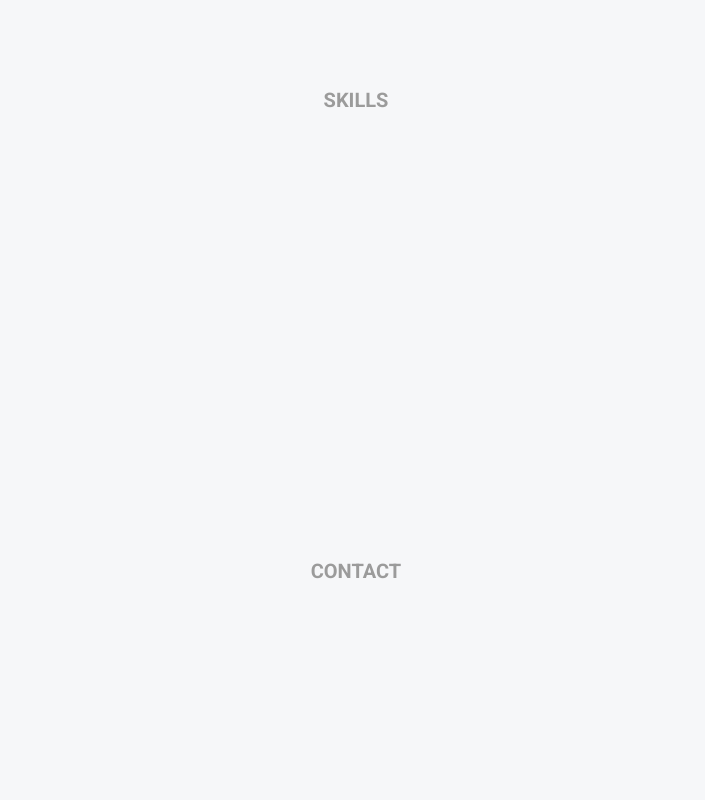
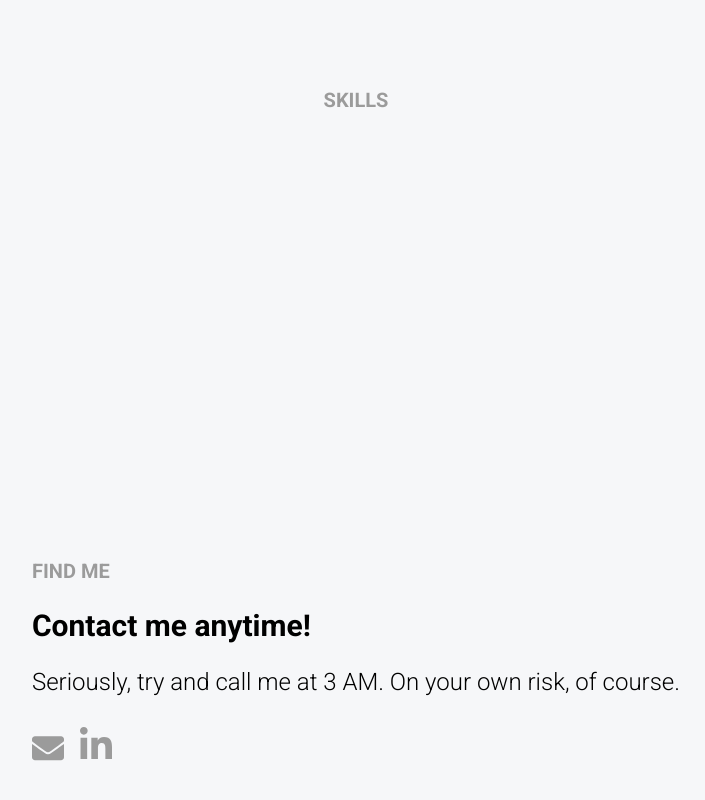
Before and after one commit to lbrndsn/portfolio, a React (Create React App) app: page / in a window 1280 px wide. Shown: the part 1676-2476 px from the top of the page, without its empty margins (93-798 px from the left). Before the commit the page ends 2373 px from the top, so only its background shows below. Built offline with nearby package versions, Linux system fonts and the light colour scheme.

Commit message:
made contact page

```diff
--- a/public/index.html
+++ b/public/index.html
@@ -25,7 +25,7 @@
       work correctly both with client-side routing and a non-root public URL.
       Learn how to configure a non-root public URL by running `npm run build`.
     -->
-    <title>React App</title>
+    <title>Loïs Berndsen | Interaction Designer</title>
   </head>
   <body>
     <noscript>You need to enable JavaScript to run this app.</noscript>
--- a/src/App.scss
+++ b/src/App.scss
@@ -150,3 +150,27 @@ nav {
   box-shadow: 4px 6px 39px -20px rgba(0,0,0,0.75);
   transform: scale(1.05);
 }
+
+.contact-buttons {
+  display: flex;
+  align-items: flex-end;
+  margin-bottom: 200px;
+
+  svg {
+    margin-right: $padding-16;
+    width: 32px;
+    transition: 0.2s $cubic-bezier-bounce;
+  }
+
+  svg path {
+    fill: $text-gray;
+  }
+
+  svg:hover path {
+    fill: $primary-color;
+  }
+
+  svg:hover {
+    transform: scale(1.1);
+  }
+}
--- a/src/pages/Contact.js
+++ b/src/pages/Contact.js
@@ -1,8 +1,11 @@
 import React, {useEffect, useRef} from "react";
 import {useRouteStore} from "../stores/RouteStore";
 import {observer} from "mobx-react-lite";
+import linkedIn from "../img/linked-in.svg";
+import envelop from "../img/envelope-solid.svg";
 
-const Contact = observer(({ id }) => {
+
+const Contact = observer(({id}) => {
     const routeStore = useRouteStore();
     const ref = useRef(null);
 
@@ -13,7 +16,41 @@ const Contact = observer(({ id }) => {
     return (
         <div className="fixed page" ref={ref}>
             <div className="page-inner">
-                <h1>Contact</h1>
+                <h1>Find me</h1>
+                <h2>Contact me anytime!</h2>
+                <p>Seriously, try and call me at 3 AM. On your own risk, of course.</p>
+                <div className="contact-buttons">
+
+                    <a href="mailto:me@loisberndsen.nl">
+                        <svg width="46px" height="35px" viewBox="0 0 46 35" version="1.1"
+                             xmlns="http://www.w3.org/2000/svg">
+                            <g id="Page-1" stroke="none" stroke-width="1" fill="none" fill-rule="evenodd">
+                                <g id="envelope-solid" transform="translate(-394.000000, -724.000000)">
+                                    <g transform="translate(394.000000, 724.000000)">
+                                        <path
+                                            d="M45.1285156,11.3921875 C45.4789063,11.1136719 46,11.3742187 46,11.8144531 L46,30.1875 C46,32.5683594 44.0683594,34.5 41.6875,34.5 L4.3125,34.5 C1.93164062,34.5 0,32.5683594 0,30.1875 L0,11.8234375 C0,11.3742187 0.512109375,11.1226562 0.871484375,11.4011719 C2.88398437,12.9644531 5.55234375,14.95 14.7164062,21.6074219 C16.6121094,22.9910156 19.8105469,25.9019531 23,25.8839844 C26.2074219,25.9109375 29.46875,22.9371094 31.2925781,21.6074219 C40.4566406,14.95 43.1160156,12.9554687 45.1285156,11.3921875 Z M23,23 C25.084375,23.0359375 28.0851563,20.3765625 29.5945312,19.2804688 C41.5167969,10.6285156 42.4242187,9.87382813 45.1734375,7.71757813 C45.6945312,7.31328125 46,6.684375 46,6.01953125 L46,4.3125 C46,1.93164063 44.0683594,2.55351296e-15 41.6875,2.55351296e-15 L4.3125,2.55351296e-15 C1.93164062,2.55351296e-15 0,1.93164063 0,4.3125 L0,6.01953125 C0,6.684375 0.30546875,7.30429688 0.8265625,7.71757813 C3.57578125,9.86484375 4.48320313,10.6285156 16.4054688,19.2804688 C17.9148437,20.3765625 20.915625,23.0359375 23,23 Z"
+                                            id="Shape" fill="#000000" fill-rule="nonzero"></path>
+                                    </g>
+                                </g>
+                            </g>
+                        </svg>
+                    </a>
+
+                    <a href="https://www.linkedin.com/in/loisberndsen/" target="_blank">
+                        <svg width="46px" height="46px" viewBox="0 0 46 46" version="1.1"
+                             xmlns="http://www.w3.org/2000/svg">
+                            <g id="Page-1" stroke="none" stroke-width="1" fill="none" fill-rule="evenodd">
+                                <g id="linkedin-in-brands" transform="translate(-316.000000, -712.000000)">
+                                    <g transform="translate(316.000000, 712.000000)">
+                                        <path
+                                            d="M10.2966071,46 L0.759821429,46 L0.759821429,15.2881537 L10.2966071,15.2881537 L10.2966071,46 Z M5.52308036,11.0987745 C2.47352679,11.0987745 0,8.57282522 0,5.52320357 C0,2.47282245 2.47276734,0 5.52308036,0 C8.57339338,0 11.0461607,2.47282245 11.0461607,5.52320357 C11.0461607,8.57282522 8.57160714,11.0987745 5.52308036,11.0987745 Z M45.9897321,46 L36.4734821,46 L36.4734821,31.0496663 C36.4734821,27.4866403 36.4016071,22.9173419 31.5151339,22.9173419 C26.5567857,22.9173419 25.7969643,26.7884104 25.7969643,30.7929641 L25.7969643,46 L16.2704464,46 L16.2704464,15.2881537 L25.4170536,15.2881537 L25.4170536,19.4775329 L25.5505357,19.4775329 C26.82375,17.0645326 29.9338839,14.5180472 34.5739286,14.5180472 C44.2257143,14.5180472 46,20.8739927 46,29.1295341 L46,46 L45.9897321,46 Z"
+                                            id="Shape" fill="#000000" fill-rule="nonzero"></path>
+                                    </g>
+                                </g>
+                            </g>
+                        </svg>
+                    </a>
+                </div>
             </div>
         </div>
     )
```
Also changed, not shown: src/img/envelope-solid.svg (added), src/img/linked-in.svg (added).
